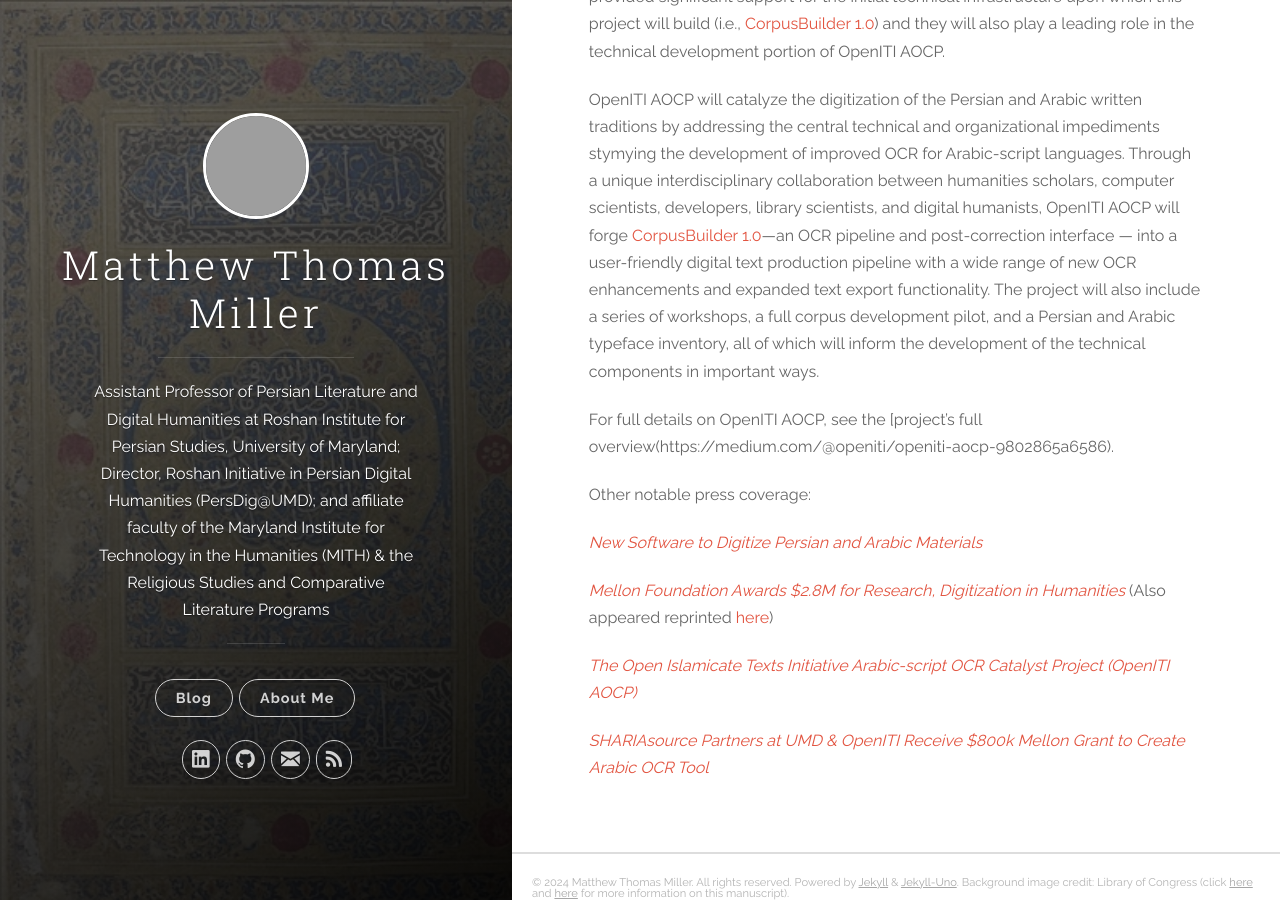
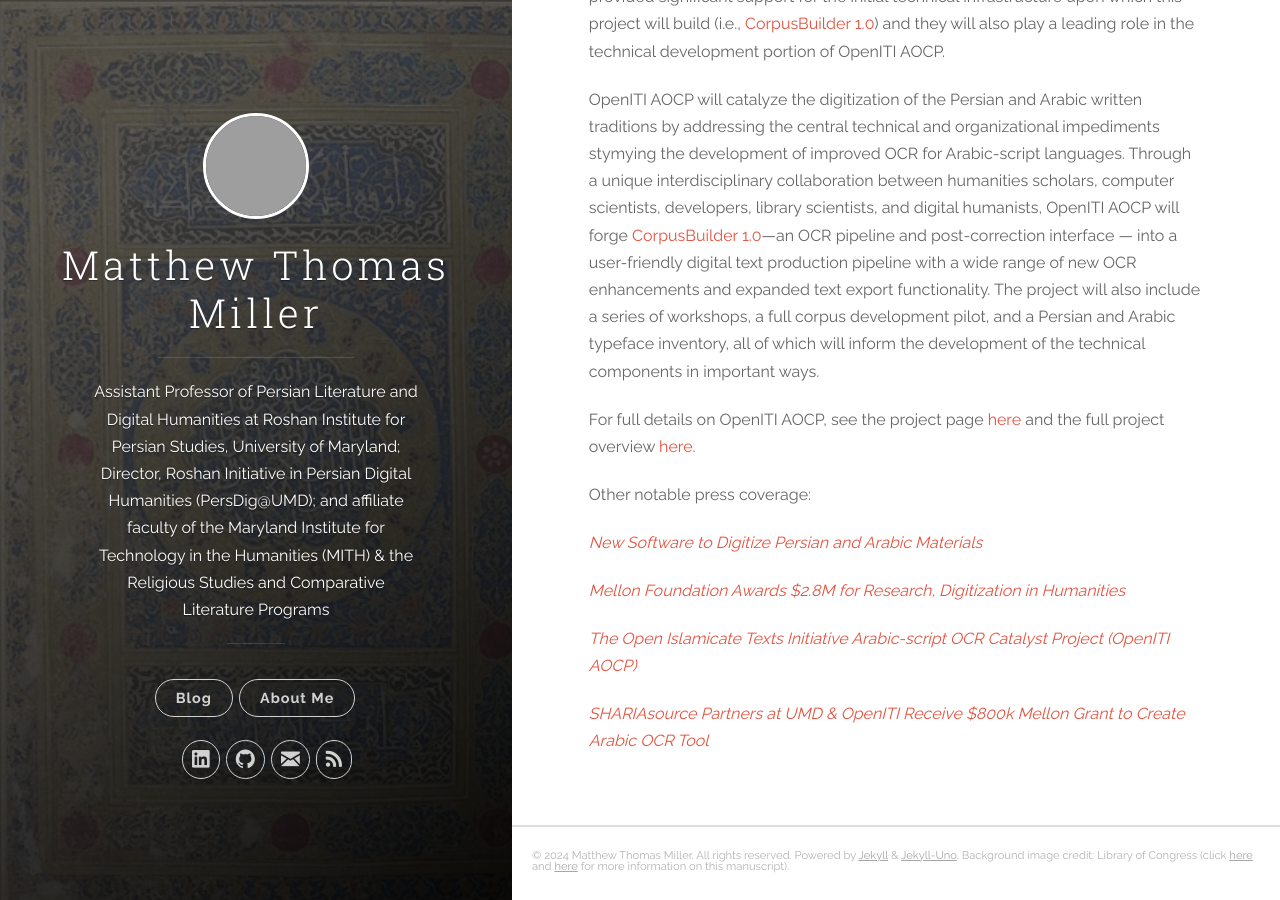
Before and after one commit to MatthewThomasMiller/MatthewThomasMiller.github.io, a Jekyll site: the page built from _posts/2019-07-09-OpenITI-Receives.markdown, in a window 1280 px wide and 900 px high, scrolled down 1195 px, cut to the strip 0-900 px from the top of the window. Built offline with Jekyll 4.4.1, drawn with Linux system fonts in a browser that asks for light colours; grey boxes are pictures that could not be loaded.

Commit message:
blog & about updates

```diff
--- a/_posts/2019-07-09-OpenITI-Receives.markdown
+++ b/_posts/2019-07-09-OpenITI-Receives.markdown
@@ -11,18 +11,17 @@
 
 In June 2019 the Mellon Foundation generously awarded the University of Maryland, College Park (UMD) a $800,000 grant for the Open Islamicate Texts Initiative’s Arabic-script Optical Character Recognition Project (OpenITI AOCP).
 
-The project is led by [Matthew Thomas Miller](https://sllc.umd.edu/user/mtmiller) (Roshan Institute for Persian Studies at UMD), [Maxim Romanov](https://ifg.univie.ac.at/en/about-us/staff/academic-staff/maxim-romanov/) (University of Vienna), [Sarah Bowen Savant](https://www.aku.edu/ismc/faculty/Pages/profile.aspx?ProfileID=1&Name=Sarah+Bowen+Savant) (Aga Khan University), [David Smith](https://www.khoury.northeastern.edu/people/david-smith/) (Northeastern University), and [Raffaele Viglianti](https://archive.mith.umd.edu/mith-2020/people/person/raffaele-viglianti/) (Maryland Institute for Technology in the Humanities at UMD). [SHARIAsource](https://beta.shariasource.com/), a project of the [Program in Islamic Law (PIL) at Harvard Law School](http://pil.law.harvard.edu/) (both led by [Intisar Rabb](https://hls.harvard.edu/faculty/directory/11205/Rabb)), provided significant support for the initial technical infrastructure upon which this project will build (i.e., [CorpusBuilder 1.0](https://openiti.org/projects/corpusbuilder)) and they will also play a leading role in the technical development portion of OpenITI AOCP.
+The project is led by [Matthew Thomas Miller](https://sllc.umd.edu/user/mtmiller) (Roshan Institute for Persian Studies at UMD), [Maxim Romanov](https://ifg.univie.ac.at/en/about-us/staff/academic-staff/maxim-romanov/) (University of Vienna), [Sarah Bowen Savant](https://www.aku.edu/ismc/faculty/Pages/profile.aspx?ProfileID=1&Name=Sarah+Bowen+Savant) (Aga Khan University), [David Smith](https://www.khoury.northeastern.edu/people/david-smith/) (Northeastern University), and [Raffaele Viglianti](https://archive.mith.umd.edu/mith-2020/people/person/raffaele-viglianti/) (Maryland Institute for Technology in the Humanities at UMD). [SHARIAsource](https://beta.shariasource.com/), a project of the [Program in Islamic Law (PIL) at Harvard Law School](http://pil.law.harvard.edu/) (both led by [Intisar Rabb](https://hls.harvard.edu/faculty/directory/11205/Rabb)), provided significant support for the initial technical infrastructure upon which this project will build (i.e., [CorpusBuilder 1.0](https://openiti.org/projects/CorpusBuilder.html)) and they will also play a leading role in the technical development portion of OpenITI AOCP.
 
-OpenITI AOCP will catalyze the digitization of the Persian and Arabic written traditions by addressing the central technical and organizational impediments stymying the development of improved OCR for Arabic-script languages. Through a unique interdisciplinary collaboration between humanities scholars, computer scientists, developers, library scientists, and digital humanists, OpenITI AOCP will forge [CorpusBuilder 1.0](https://openiti.org/projects/corpusbuilder)—an OCR pipeline and post-correction interface — into a user-friendly digital text production pipeline with a wide range of new OCR enhancements and expanded text export functionality. The project will also include a series of workshops, a full corpus development pilot, and a Persian and Arabic typeface inventory, all of which will inform the development of the technical components in important ways.
+OpenITI AOCP will catalyze the digitization of the Persian and Arabic written traditions by addressing the central technical and organizational impediments stymying the development of improved OCR for Arabic-script languages. Through a unique interdisciplinary collaboration between humanities scholars, computer scientists, developers, library scientists, and digital humanists, OpenITI AOCP will forge [CorpusBuilder 1.0](https://openiti.org/projects/CorpusBuilder.html)—an OCR pipeline and post-correction interface — into a user-friendly digital text production pipeline with a wide range of new OCR enhancements and expanded text export functionality. The project will also include a series of workshops, a full corpus development pilot, and a Persian and Arabic typeface inventory, all of which will inform the development of the technical components in important ways.
 
-For full details on OpenITI AOCP, see the [project's full overview(https://medium.com/@openiti/openiti-aocp-9802865a6586).
+For full details on OpenITI AOCP, see the project page [here](https://openiti.org/projects/OpenITI%20AOCP%20Phase%20One.html) and the full project overview [here](https://medium.com/@openiti/openiti-aocp-9802865a6586).
 
 Other notable press coverage:
 
 [*New Software to Digitize Persian and Arabic Materials*](https://arhu.umd.edu/news/new-software-digitize-persian-and-arabic-materials)
 
-[*Mellon Foundation Awards $2.8M for Research, Digitization in Humanities*](https://today.umd.edu/articles/mellon-foundation-awards-28m-research-digitization-humanities-3149b8cd-34a5-4a21-af14-2a9c34ef8c2b)
- (Also appeared reprinted [here](https://umdrightnow.umd.edu/news/mellon-foundation-awards-28m-research-digitization-humanities))
+[*Mellon Foundation Awards $2.8M for Research, Digitization in Humanities*](https://judgeawcenter.umd.edu/node/103)
 
 [*The Open Islamicate Texts Initiative Arabic-script OCR Catalyst Project (OpenITI AOCP)*](https://www.aku.edu/news/Pages/News_Details.aspx?nid=NEWS-001867)
 
--- a/_posts/2020-12-16-NEH-Awards-HTR-Grant-Roshan-UMD.markdown
+++ b/_posts/2020-12-16-NEH-Awards-HTR-Grant-Roshan-UMD.markdown
@@ -8,6 +8,6 @@
 
 [The Roshan Initiative in Persian Digital Humanities (PersDig@UMD)](https://persdig.umd.edu/) is proud to announce that we have received a Level III Digital Humanities Advancement Grant in the amount of $282,905 from the National Endowment for the Humanities for our project entitled, "Automatic Collation for Diversifying Corpora: Improving Handwritten Text Recognition (HTR) for Arabic-script Manuscripts." Matthew Thomas Miller will serve as the Principal Investigator of this project, with [David Smith](https://www.khoury.northeastern.edu/people/david-smith/) serving as the co-Principal Investigator.
 
-For more information on the ACDC project and how it fits in with PersDig@UMD and the [Open Islamicate Texts Initiative's](https://www.openiti.org/) other projects, please see [here](https://openiti.org/projects/ACDC.html) and a thread on PI Miller's Twitter thread [here](https://twitter.com/M_T_Miller/status/1339315848373297158).
+For more information on the ACDC project and how it fits in with PersDig@UMD and the [Open Islamicate Texts Initiative's](https://openiti.org/) other projects, please see [here](https://openiti.org/projects/ACDC.html) and a thread on PI Miller's Twitter thread [here](https://twitter.com/M_T_Miller/status/1339315848373297158).
 
 Also, please see [the official NEH announcement](https://www.neh.gov/news/neh-announces-33-million-213-humanities-projects-nationwide).
--- a/_posts/2022-8-22-NSF-Grant-Funds.markdown
+++ b/_posts/2022-8-22-NSF-Grant-Funds.markdown
@@ -1,9 +1,9 @@
 ---
-title:  "NSF Awards $600K Grant to Fund Innovative Machine Learning Approaches to Automatic Transcriptions of Islamic Manuscripts"
+title:  "NSF Awards $600K Grant to Fund Innovative Machine Learning Approaches to Automatic Transcription of Islamic Manuscripts"
 date:   2022-8-22
 categories: Grant
 tags: Digital Humanities, OCR, HTR
 ---
 ![NSF Award image](/images/NSFAward.jpg){:class="img-responsive"}
 
-The University of Maryland will co-lead (with the University of California, San Diego) a grant totaling nearly $600K from the National Science Foundation that will fund innovative research on machine learning methods to improve the automatic transcription of Persian and Arabic manuscripts...Read more [here](https://openiti.org/projects/NSF.html) and [here](https://sllc.umd.edu/news/nsf-grant-funds-research-islamicate-manuscript-transcription-methods).
+The University of Maryland will co-lead (with the University of California, San Diego) a grant totaling nearly $600K from the National Science Foundation (NSF) that will fund innovative research on machine learning methods to improve the automatic transcription of Persian and Arabic manuscripts...Read more [here](https://openiti.org/projects/NSF.html) and [here](https://sllc.umd.edu/news/nsf-grant-funds-research-islamicate-manuscript-transcription-methods).
```
Also changed, not shown: about-me.md (+4 -4 lines).
